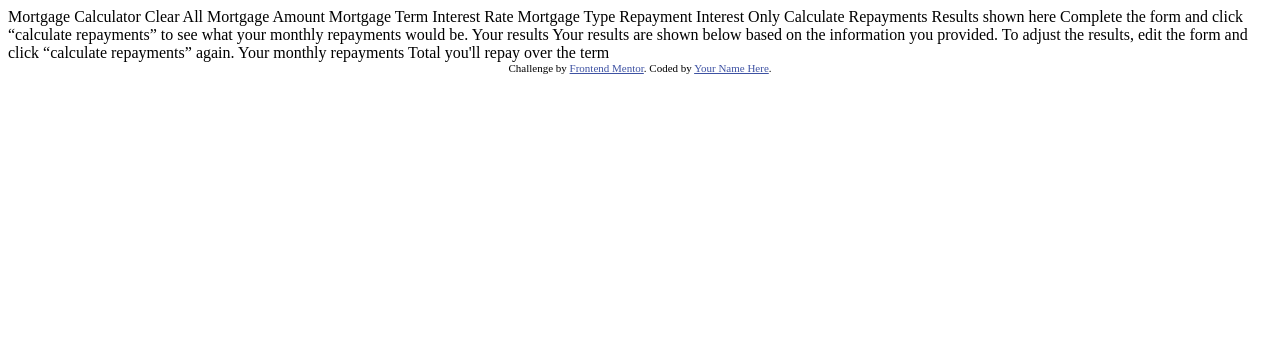
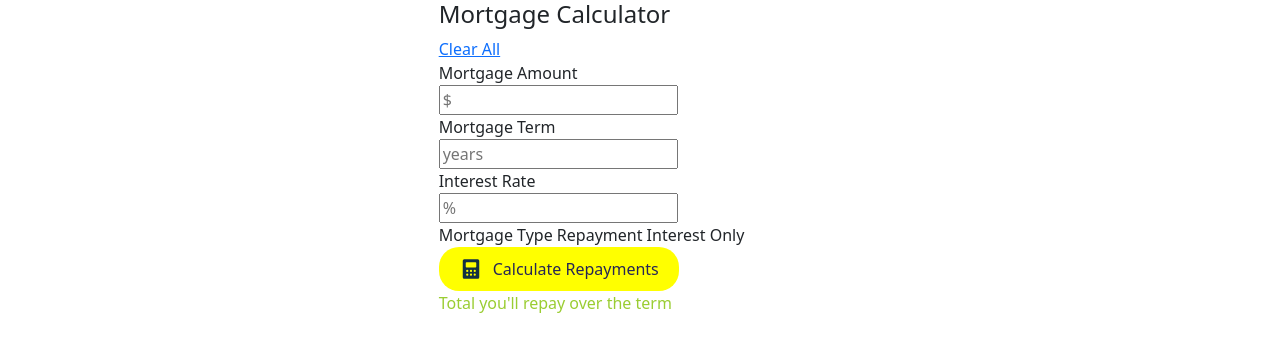
Before and after one commit to luisFariasR/proyecto-final-1, a plain HTML site: page index.html in a window 1280 px wide. Drawn offline with nearby package versions, Linux system fonts and the light colour scheme.

Commit message:
ajustes iniciales de diseño

```diff
--- a/index.html
+++ b/index.html
@@ -1,61 +1,58 @@
 <!DOCTYPE html>
 <html lang="en">
-<head>
-  <meta charset="UTF-8">
-  <meta name="viewport" content="width=device-width, initial-scale=1.0"> <!-- displays site properly based on user's device -->
+  <head>
+    <meta charset="UTF-8" />
+    <meta name="viewport" content="width=device-width, initial-scale=1.0" />
+    <!-- displays site properly based on user's device -->
+    <link
+      href="https://cdn.jsdelivr.net/npm/bootstrap@5.3.3/dist/css/bootstrap.min.css"
+      rel="stylesheet"
+      integrity="sha384-QWTKZyjpPEjISv5WaRU9OFeRpok6YctnYmDr5pNlyT2bRjXh0JMhjY6hW+ALEwIH"
+      crossorigin="anonymous"
+    />
+    <script
+      src="https://cdn.jsdelivr.net/npm/bootstrap@5.3.3/dist/js/bootstrap.bundle.min.js"
+      integrity="sha384-YvpcrYf0tY3lHB60NNkmXc5s9fDVZLESaAA55NDzOxhy9GkcIdslK1eN7N6jIeHz"
+      crossorigin="anonymous"
+    ></script>
 
-  <link rel="icon" type="image/png" sizes="32x32" href="./assets/images/favicon-32x32.png">
+    <link
+      rel="icon"
+      type="image/png"
+      sizes="32x32"
+      href="./assets/images/favicon-32x32.png"
+    />
+    <link rel="stylesheet" href="./styles/style.css" />
+    <title>Frontend Mentor | Mortgage repayment calculator</title>
 
-  <title>Frontend Mentor | Mortgage repayment calculator</title>
+  </head>
+  <body>
+    <div class="container d-flex flex-column col-12 col-md-4">
+      <div class="calculator">
 
-  <!-- Feel free to remove these styles or customise in your own stylesheet 👍 -->
-  <style>
-    .attribution { font-size: 11px; text-align: center; }
-    .attribution a { color: hsl(228, 45%, 44%); }
-  </style>
-</head>
-<body>
+        <h4>Mortgage Calculator</h4>
+        <a href="">Clear All</a>
+        <div class="input1"></div>
+        <span>Mortgage Amount</span><br>
+        <input type="text" placeholder="$" /></div>
+        <div class="input2">
+        <span>Mortgage Term</span><br>
+        <input type="text" placeholder="years" />
+      </div>
+      <div class="input2">
+        <span> Interest Rate</span><br>
+        <input type="text" placeholder="%" />
+      </div>
+        <div class="">
+          <span> Mortgage Type</span>
+          Repayment Interest Only
+        </div>
+        <div class="calculate">
+         <button class="btn calcBtn"><img src="./assets/images/icon-calculator.svg" alt="calculadora"> Calculate Repayments</button>
+            Total you'll repay over the term
+      </div>
+    </div> <!-- cierre de container -->
 
-  Mortgage Calculator
-  Clear All
 
-  Mortgage Amount
-
-  Mortgage Term
-
-  Interest Rate
-
-  Mortgage Type
-  Repayment
-  Interest Only
-
-  Calculate Repayments
-
-  <!-- Empty results start -->
-
-  Results shown here
-
-  Complete the form and click “calculate repayments” to see what
-  your monthly repayments would be.
-
-  <!-- Empty results end -->
-
-  <!-- Completed results start -->
-
-  Your results
-
-  Your results are shown below based on the information you provided.
-  To adjust the results, edit the form and click “calculate repayments” again.
-
-  Your monthly repayments
-
-  Total you'll repay over the term
-
-  <!-- Completed results end -->
-
-  <div class="attribution">
-    Challenge by <a href="https://www.frontendmentor.io?ref=challenge">Frontend Mentor</a>.
-    Coded by <a href="#">Your Name Here</a>.
-  </div>
-</body>
+  </body>
 </html>
--- /dev/null
+++ b/styles/style.css
@@ -0,0 +1,25 @@
+.calculate{
+    color: yellowgreen;
+    border-radius: 15px;
+}
+.btn.calcBtn {
+    background-color: yellow;
+    color: rgb(38, 38, 85);
+    border: none;
+    border-radius: 20px;
+    padding: 10px 20px;
+    font-size: 16px;
+    display: flex;
+    align-items: center;
+    gap: 10px;
+    cursor: pointer;
+    transition: background-color 0.3s ease;
+  }
+  .calculator{
+    align-items: center;
+    justify-content: center;
+
+  }
+  .calculate{
+    padding-bottom: 2rem;
+  }
```
